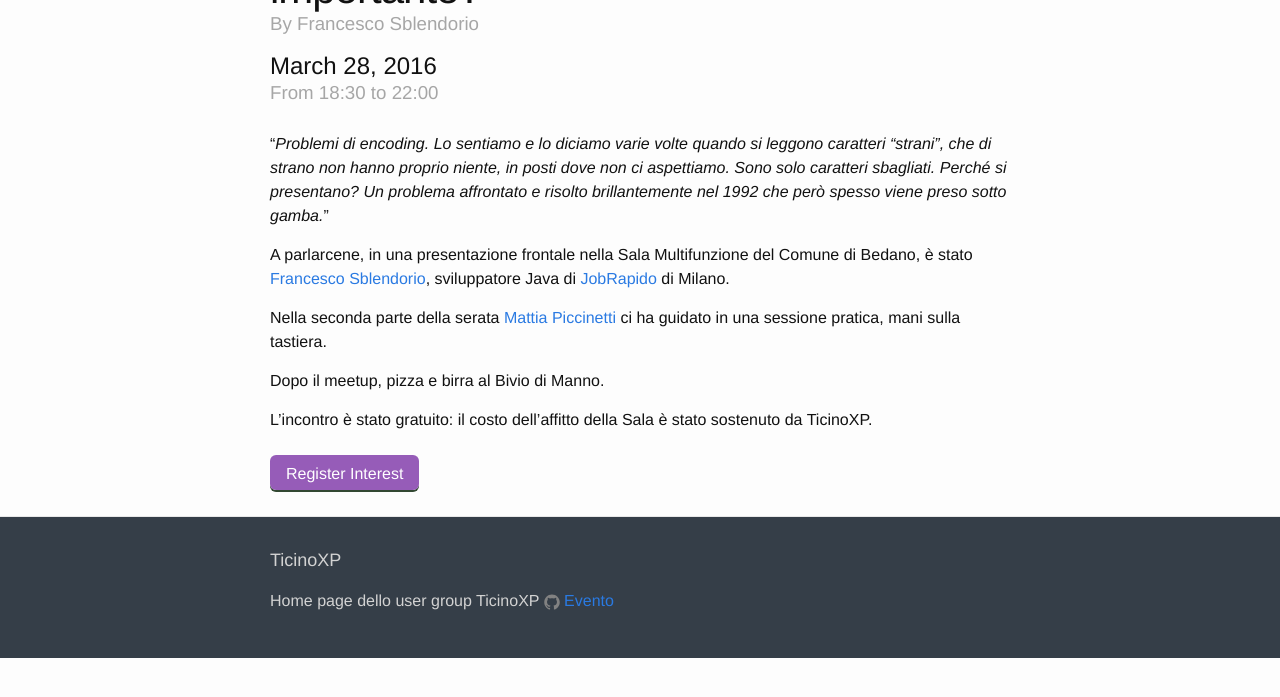
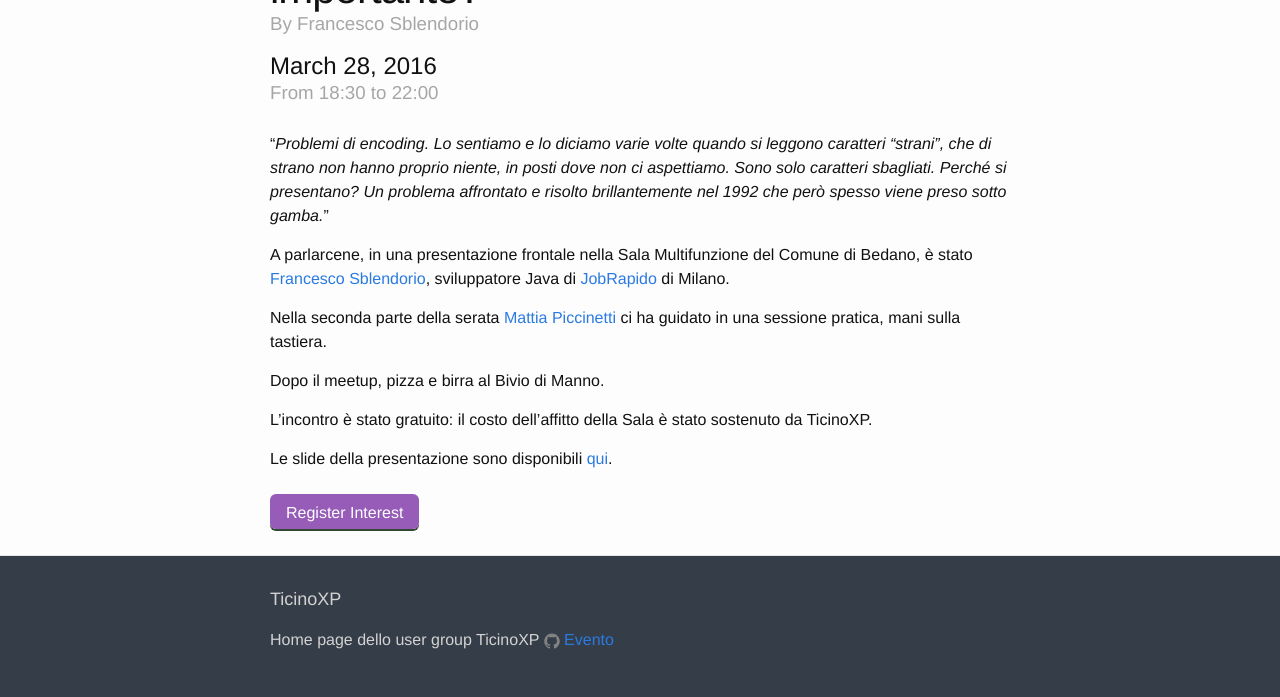
Before and after one commit to TicinoXP/ticinoxp.github.io, a Jekyll site: the page built from _posts/2016-03-11-encoding-con-sblendorio.md, in a window 1280 px wide, cut to the strip 506-1203 px from the top of the page. Built offline with Jekyll 4.4.1, drawn with Linux system fonts in a browser that asks for light colours; before the commit the page ends 1164 px from its top, so only the background shows below that.

Commit message:
Slide dell'incontro con Francesco

```diff
--- a/_posts/2016-03-11-encoding-con-sblendorio.md
+++ b/_posts/2016-03-11-encoding-con-sblendorio.md
@@ -23,3 +23,5 @@
 Dopo il meetup, pizza e birra al Bivio di Manno.
 
 L'incontro è stato gratuito: il costo dell'affitto della Sala è stato sostenuto da TicinoXP.
+
+Le slide della presentazione sono disponibili [qui](https://goo.gl/MklLQr).
```
